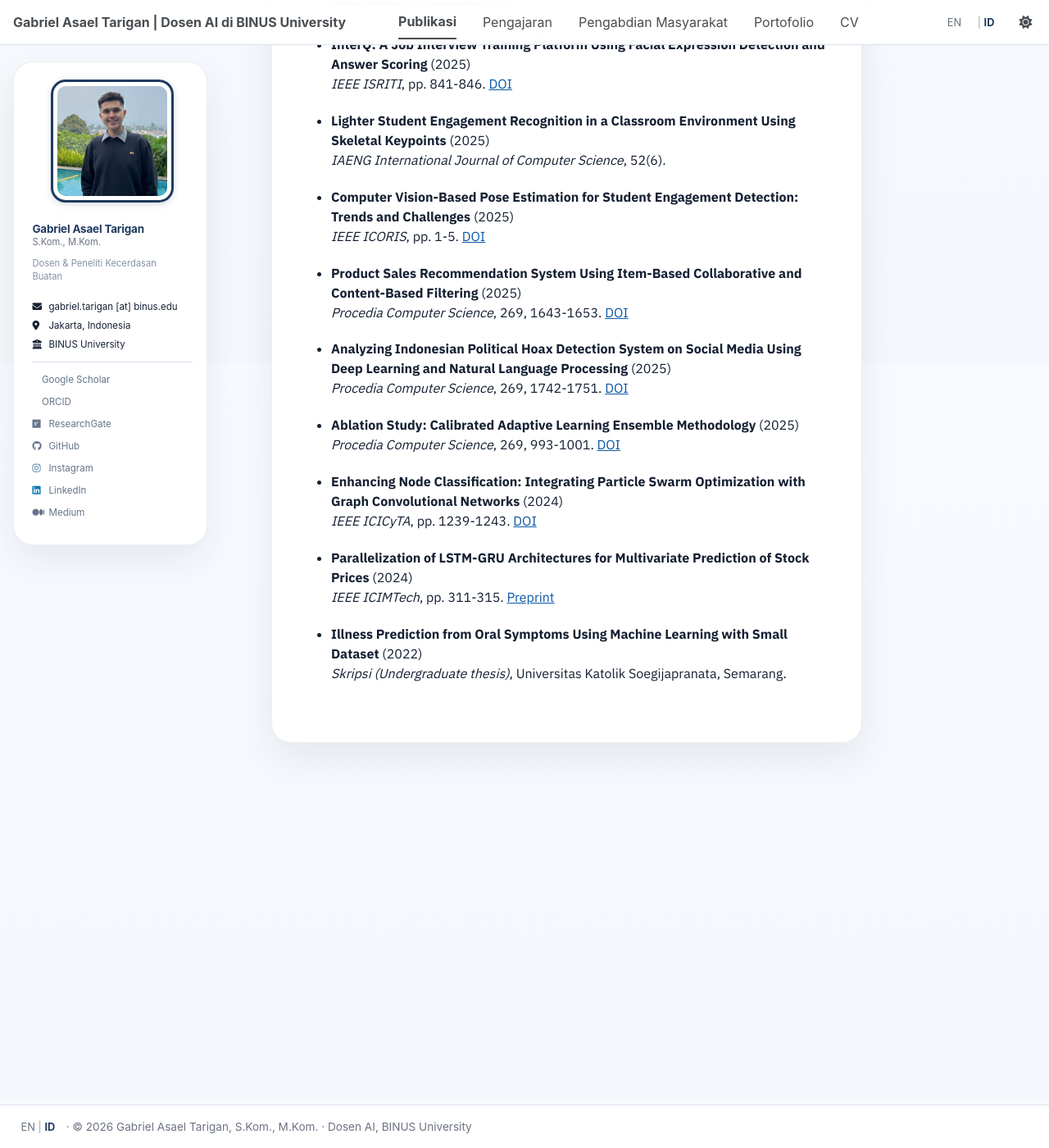
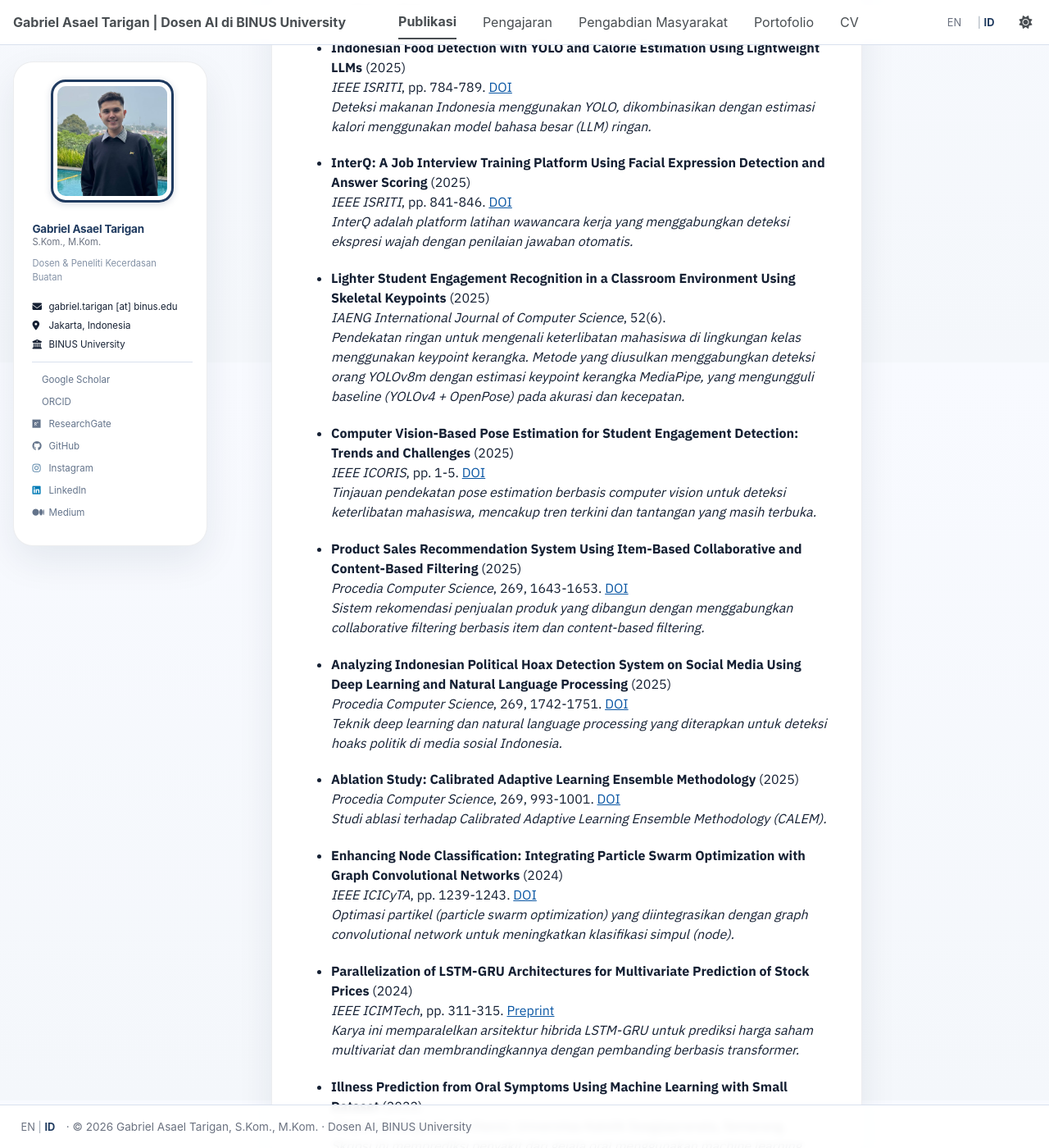
Before and after one commit to asaeltarigan/id, a Jekyll site: the page built from _pages/publikasi.md, in a window 1280 px wide and 1400 px high, scrolled down 458 px. Shown: the whole window at 82% size. Built offline with Jekyll 4.4.1, drawn with Linux system fonts in a browser that asks for light colours; a style sheet for code colours, icons or effects is not loaded; some of the changed text lies outside the part shown.

Commit message:
Add Bahasa abstracts to all publications on /publikasi/

```diff
--- a/_pages/publikasi.md
+++ b/_pages/publikasi.md
@@ -9,36 +9,48 @@ Daftar publikasi penelitian. Judul dan venue dipertahankan dalam bahasa asli (In
 
 * **Fake Review Detection on E-Commerce Platforms Using a Hybrid Anomaly Detection Approach: Combining Autoencoder and Isolation Forest** (2026)
   *Research Square* (preprint). [DOI](https://doi.org/10.21203/rs.3.rs-10162747/v1)
+  *Pendekatan deteksi anomali hibrida yang menggabungkan autoencoder dan Isolation Forest untuk mendeteksi ulasan palsu pada platform e-commerce.*
 
 * **Skeletal Keypoint-Based Pipeline as a Computer Vision-Based Approaches** (2026)
   *Communications in Mathematical Biology and Neuroscience*. [DOI](https://doi.org/10.28919/cmbn/9820)
+  *Pipeline berbasis keypoint kerangka untuk pendekatan computer vision dalam analisis perilaku manusia.*
 
 * **Indonesian Food Detection with YOLO and Calorie Estimation Using Lightweight LLMs** (2025)
   *IEEE ISRITI*, pp. 784-789. [DOI](https://doi.org/10.1109/isriti68345.2025.11393164)
+  *Deteksi makanan Indonesia menggunakan YOLO, dikombinasikan dengan estimasi kalori menggunakan model bahasa besar (LLM) ringan.*
 
 * **InterQ: A Job Interview Training Platform Using Facial Expression Detection and Answer Scoring** (2025)
   *IEEE ISRITI*, pp. 841-846. [DOI](https://doi.org/10.1109/isriti68345.2025.11393150)
+  *InterQ adalah platform latihan wawancara kerja yang menggabungkan deteksi ekspresi wajah dengan penilaian jawaban otomatis.*
 
 * **Lighter Student Engagement Recognition in a Classroom Environment Using Skeletal Keypoints** (2025)
   *IAENG International Journal of Computer Science*, 52(6).
+  *Pendekatan ringan untuk mengenali keterlibatan mahasiswa di lingkungan kelas menggunakan keypoint kerangka. Metode yang diusulkan menggabungkan deteksi orang YOLOv8m dengan estimasi keypoint kerangka MediaPipe, yang mengungguli baseline (YOLOv4 + OpenPose) pada akurasi dan kecepatan.*
 
 * **Computer Vision-Based Pose Estimation for Student Engagement Detection: Trends and Challenges** (2025)
   *IEEE ICORIS*, pp. 1-5. [DOI](https://doi.org/10.1109/icoris67789.2025.11296082)
+  *Tinjauan pendekatan pose estimation berbasis computer vision untuk deteksi keterlibatan mahasiswa, mencakup tren terkini dan tantangan yang masih terbuka.*
 
 * **Product Sales Recommendation System Using Item-Based Collaborative and Content-Based Filtering** (2025)
   *Procedia Computer Science*, 269, 1643-1653. [DOI](https://doi.org/10.1016/j.procs.2025.09.107)
+  *Sistem rekomendasi penjualan produk yang dibangun dengan menggabungkan collaborative filtering berbasis item dan content-based filtering.*
 
 * **Analyzing Indonesian Political Hoax Detection System on Social Media Using Deep Learning and Natural Language Processing** (2025)
   *Procedia Computer Science*, 269, 1742-1751. [DOI](https://doi.org/10.1016/j.procs.2025.09.117)
+  *Teknik deep learning dan natural language processing yang diterapkan untuk deteksi hoaks politik di media sosial Indonesia.*
 
 * **Ablation Study: Calibrated Adaptive Learning Ensemble Methodology** (2025)
   *Procedia Computer Science*, 269, 993-1001. [DOI](https://doi.org/10.1016/j.procs.2025.09.041)
+  *Studi ablasi terhadap Calibrated Adaptive Learning Ensemble Methodology (CALEM).*
 
 * **Enhancing Node Classification: Integrating Particle Swarm Optimization with Graph Convolutional Networks** (2024)
   *IEEE ICICyTA*, pp. 1239-1243. [DOI](https://doi.org/10.1109/icicyta64807.2024.10912873)
+  *Optimasi partikel (particle swarm optimization) yang diintegrasikan dengan graph convolutional network untuk meningkatkan klasifikasi simpul (node).*
 
 * **Parallelization of LSTM-GRU Architectures for Multivariate Prediction of Stock Prices** (2024)
   *IEEE ICIMTech*, pp. 311-315. [Preprint](https://asaeltarigan.github.io/files/plg-lstm-gru-preprint.pdf)
+  *Karya ini memparalelkan arsitektur hibrida LSTM-GRU untuk prediksi harga saham multivariat dan membrandingkannya dengan pembanding berbasis transformer.*
 
 * **Illness Prediction from Oral Symptoms Using Machine Learning with Small Dataset** (2022)
   *Skripsi (Undergraduate thesis)*, Universitas Katolik Soegijapranata, Semarang.
+  *Skripsi ini memprediksi penyakit dari gejala oral menggunakan machine learning dengan dataset kecil.*
```
